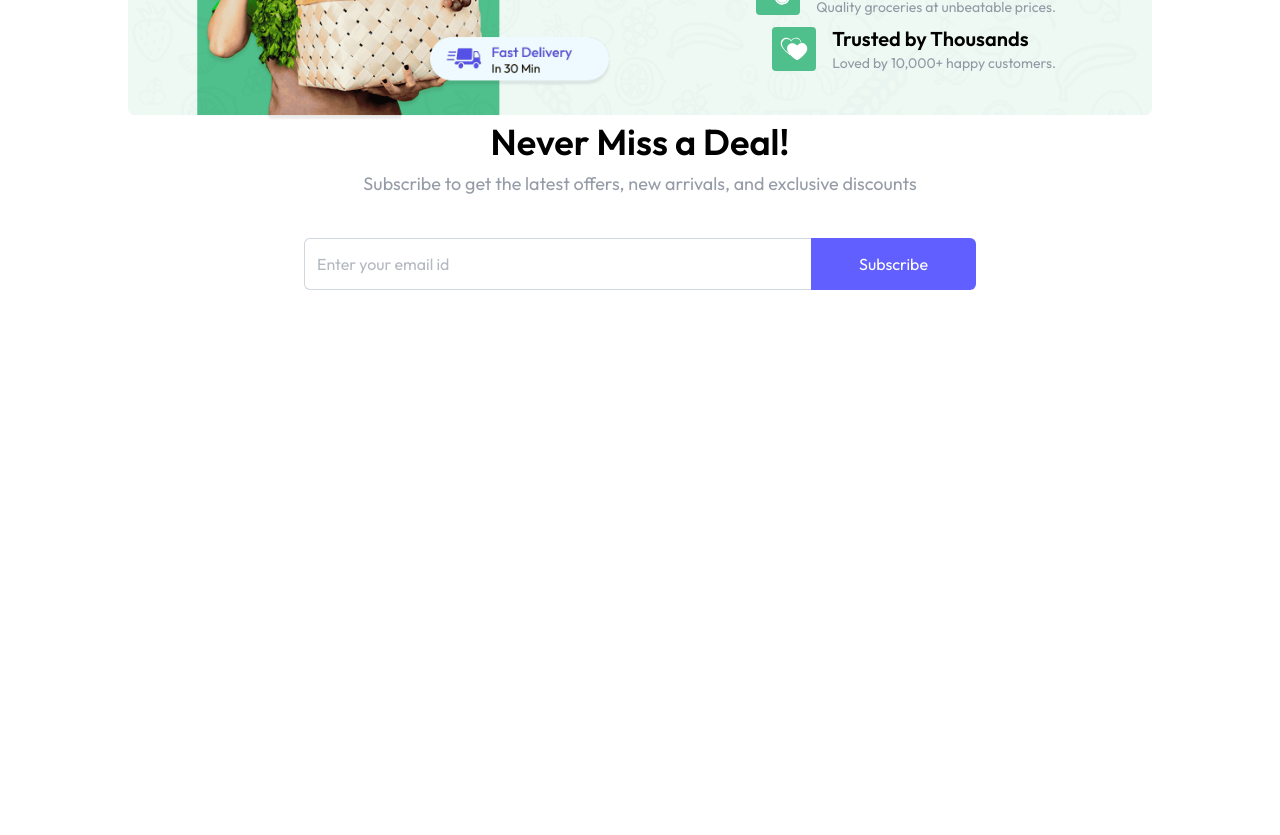
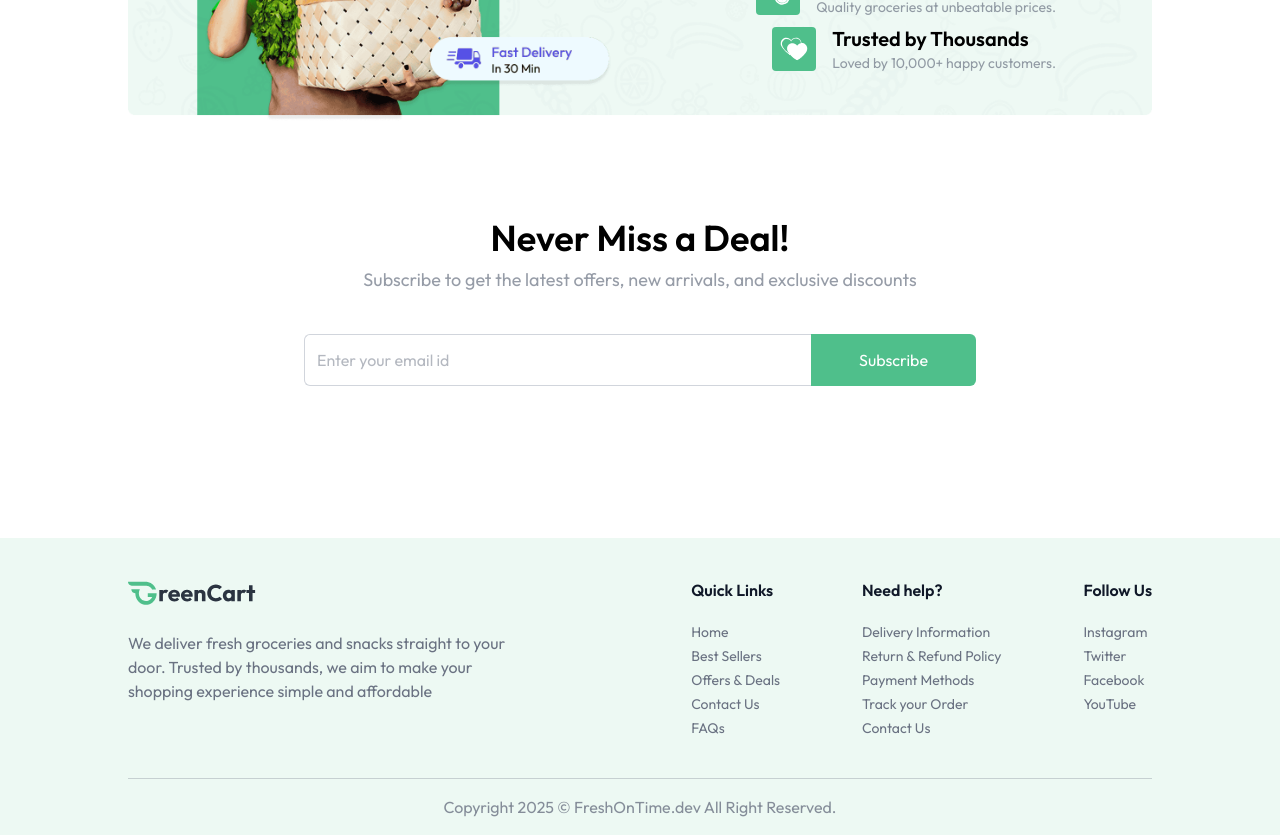
Before and after one commit to snehav2/FreshOnTime, a React (Vite) app in the folder client/: page / in a window 1280 px wide. Shown: the part 1560-2395 px from the top of the page. Before the commit the page ends 1850 px from the top, so only its background shows below. Built offline with nearby package versions, Linux system fonts and the light colour scheme.

Commit message:
components implement

```diff
--- a/client/src/App.jsx
+++ b/client/src/App.jsx
@@ -3,18 +3,26 @@
 import { Routes,Route, useLocation } from 'react-router-dom'
 import Home from './pages/Home'
 import {Toaster} from "react-hot-toast"
+import Footer from './components/Footer'
+import { useAppContext } from './context/AppContext'
+import Login from './components/Login'
+import AllProducts from './pages/AllProducts'
 const App = () => {
   const isSellerPath=useLocation().pathname.includes("seller");
-
+  const {showUserLogin}=useAppContext()
   return (
     <div>
       {isSellerPath ? null:<Navbar/>}
+      {showUserLogin ? <Login/> : null}
       <Toaster/>
       <div className={`${isSellerPath ? "":"px-6 md:px-16 lg:px-24 xl:px-32"}`}>
         <Routes>
           <Route path='/' element={<Home/>}/>
+          <Route path='/products' element={<AllProducts/>}/>
+
         </Routes>
       </div>
+     {!isSellerPath && <Footer/>}
     </div>
   )
 }
--- /dev/null
+++ b/client/src/components/Footer.jsx
@@ -0,0 +1,33 @@
+import { assets, footerLinks } from "../assets/assets";
+
+const Footer = () => {
+
+    return (
+        <div className="px-6 md:px-16 lg:px-24 xl:px-32 mt-24 bg-primary/10">
+            <div className="flex flex-col md:flex-row items-start justify-between gap-10 py-10 border-b border-gray-500/30 text-gray-500">
+                <div>
+                    <img className="w-34 md:w-32" src={assets.logo} alt="dummyLogoColored" />
+                    <p className="max-w-[410px] mt-6">We deliver fresh groceries and snacks straight to your door. Trusted by thousands, we aim to make your shopping experience simple and affordable</p>
+                </div>
+                <div className="flex flex-wrap justify-between w-full md:w-[45%] gap-5">
+                    {footerLinks.map((section, index) => (
+                        <div key={index}>
+                            <h3 className="font-semibold text-base text-gray-900 md:mb-5 mb-2">{section.title}</h3>
+                            <ul className="text-sm space-y-1">
+                                {section.links.map((link, i) => (
+                                    <li key={i}>
+                                        <a href={link.url} className="hover:underline transition">{link.text}</a>
+                                    </li>
+                                ))}
+                            </ul>
+                        </div>
+                    ))}
+                </div>
+            </div>
+            <p className="py-4 text-center text-sm md:text-base text-gray-500/80">
+                Copyright {new Date().getFullYear()} © FreshOnTime.dev All Right Reserved.
+            </p>
+        </div>
+    );
+};
+export default Footer
--- a/client/src/components/Navbar.jsx
+++ b/client/src/components/Navbar.jsx
@@ -14,7 +14,7 @@
     <nav className="flex items-center justify-between px-6 md:px-16 lg:px-24 xl:px-32 py-4 border-b border-gray-300 bg-white relative transition-all">
 
             <NavLink to='/' onClick={()=>setOpen(false)}>
-                <img className="h-9" src={assets.logo} alt="dummyLogoColored" />
+                <img className="h-9" src={assets.logo} alt="logo" />
             </NavLink>
 
             {/* Desktop Menu */}
--- a/client/src/components/NewsLetter.jsx
+++ b/client/src/components/NewsLetter.jsx
@@ -1,7 +1,7 @@
 const NewsLetter = () => {
 
     return (
-        <div className="flex flex-col items-center justify-center text-center space-y-2">
+        <div className="flex flex-col items-center justify-center text-center space-y-2 mt-24 pb-14">
             <h1 className="md:text-4xl text-2xl font-semibold">Never Miss a Deal!</h1>
             <p className="md:text-lg text-gray-500/70 pb-8">
                 Subscribe to get the latest offers, new arrivals, and exclusive discounts
@@ -13,7 +13,7 @@
                     placeholder="Enter your email id"
                     required
                 />
-                <button type="submit" className="md:px-12 px-8 h-full text-white bg-indigo-500 hover:bg-indigo-600 transition-all cursor-pointer rounded-md rounded-l-none">
+                <button type="submit" className="md:px-12 px-8 h-full text-white bg-primary hover:bg-primary-dull transition-all cursor-pointer rounded-md rounded-l-none">
                     Subscribe
                 </button>
             </form>
--- a/client/src/context/AppContext.jsx
+++ b/client/src/context/AppContext.jsx
@@ -13,7 +13,7 @@
         const [showUserLogin,setShowUserLogin]=useState(false)
         const [products,setProducts]=useState([])
         const [cartItems,setCartItems]=useState({})
-
+        const [searchQuery,setsearchQuery]=useState({})
 
         //fetch all products
         const fetchProducts=async()=>{
@@ -53,7 +53,7 @@
         useEffect(()=>{
                 fetchProducts()
         },[])
-        const value={navigate,user,setUser,setIsSeller,isSeller,showUserLogin,setShowUserLogin,products,currency,addToCart,updateCartItem,removeFromCart,cartItems}
+        const value={navigate,user,setUser,setIsSeller,isSeller,showUserLogin,setShowUserLogin,products,currency,addToCart,updateCartItem,removeFromCart,cartItems,searchQuery,setsearchQuery}
         return <AppContext.Provider value={value}>
             {children}
         </AppContext.Provider>
--- /dev/null
+++ b/client/src/pages/AllProducts.jsx
@@ -0,0 +1,21 @@
+import React from 'react'
+import { useAppContext } from '../context/AppContext'
+
+const AllProducts = () => {
+    const {products}=useAppContext()
+    const [filteredProducts,setFilteredProducts]=useState([])
+  return (
+    <div className='mt-16 flex flex-col'>
+            <div className='flex flex-col items-end w-max'>
+                <p className='text-2xl font-medium uppercase'>All Products</p>
+                <div className='w-16 h-0.5 bg-primary rounded-full'></div>
+            <div>
+
+            </div>
+
+            </div>
+    </div>
+  )
+}
+
+export default AllProducts
--- a/client/src/pages/Home.jsx
+++ b/client/src/pages/Home.jsx
@@ -13,6 +13,7 @@
         <BestSeller/>
         <BottomBanner/>
         <NewsLetter/>
+
     </div>
   )
 }
```
